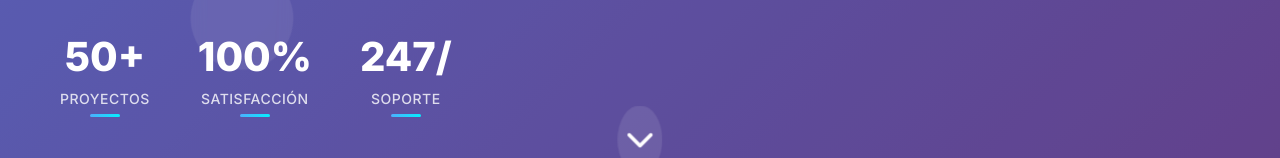
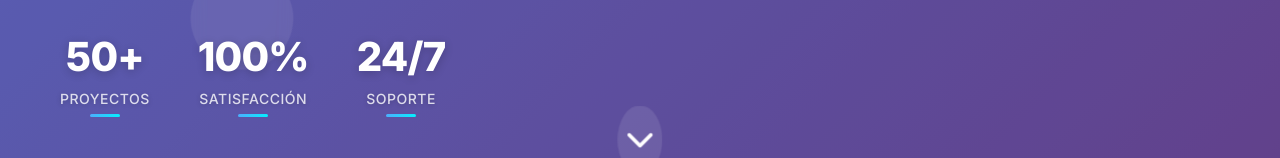
Before and after one commit to GhoulDo/Empresa_Sistem, a plain HTML site: page index.html in a window 1280 px wide. Shown: the part 759-917 px from the top of the page. Drawn offline with Linux system fonts and the light colour scheme.

Commit message:
Mejorar contador animado para estadísticas y ajustar estilos de texto en el cuerpo y etiquetas de estadísticas.

```diff
--- a/script.js
+++ b/script.js
@@ -170,18 +170,79 @@ const observer = new IntersectionObserver((entries) => {
     });
 }, observerOptions);
 
-// Contador animado para estadísticas
+// Contador animado para estadísticas mejorado
 function animateCounter(element, target, duration = 2000) {
+    const originalText = element.textContent;
+
+    // Detectar si es un formato especial como "24/7"
+    if (originalText.includes('/')) {
+        const parts = originalText.split('/');
+        const firstNumber = parseInt(parts[0]);
+        const secondPart = '/' + parts[1];
+
+        let start = 0;
+        const increment = firstNumber / (duration / 16);
+
+        const timer = setInterval(() => {
+            start += increment;
+            if (start >= firstNumber) {
+                element.textContent = firstNumber + secondPart;
+                clearInterval(timer);
+            } else {
+                element.textContent = Math.floor(start) + secondPart;
+            }
+        }, 16);
+        return;
+    }
+
+    // Detectar si termina con %
+    if (originalText.includes('%')) {
+        const number = parseInt(originalText.replace('%', ''));
+        let start = 0;
+        const increment = number / (duration / 16);
+
+        const timer = setInterval(() => {
+            start += increment;
+            if (start >= number) {
+                element.textContent = number + '%';
+                clearInterval(timer);
+            } else {
+                element.textContent = Math.floor(start) + '%';
+            }
+        }, 16);
+        return;
+    }
+
+    // Detectar si termina con +
+    if (originalText.includes('+')) {
+        const number = parseInt(originalText.replace('+', ''));
+        let start = 0;
+        const increment = number / (duration / 16);
+
+        const timer = setInterval(() => {
+            start += increment;
+            if (start >= number) {
+                element.textContent = number + '+';
+                clearInterval(timer);
+            } else {
+                element.textContent = Math.floor(start) + '+';
+            }
+        }, 16);
+        return;
+    }
+
+    // Para números simples
+    const number = parseInt(originalText);
     let start = 0;
-    const increment = target / (duration / 16);
+    const increment = number / (duration / 16);
 
     const timer = setInterval(() => {
         start += increment;
-        if (start >= target) {
-            element.textContent = target + (element.dataset.suffix || '');
+        if (start >= number) {
+            element.textContent = number;
             clearInterval(timer);
         } else {
-            element.textContent = Math.floor(start) + (element.dataset.suffix || '');
+            element.textContent = Math.floor(start);
         }
     }, 16);
 }
@@ -192,16 +253,15 @@ document.addEventListener('DOMContentLoaded', () => {
     const animatedSections = document.querySelectorAll('.services, .portfolio, .about');
     animatedSections.forEach(section => observer.observe(section));
 
-    // Animar contadores en hero
+    // Animar contadores en hero - MEJORADO
     const stats = document.querySelectorAll('.stat-number');
     stats.forEach(stat => {
-        const target = parseInt(stat.textContent.replace(/\D/g, ''));
-        stat.dataset.suffix = stat.textContent.replace(/\d/g, '');
+        const originalText = stat.textContent;
 
         const statObserver = new IntersectionObserver((entries) => {
             entries.forEach(entry => {
                 if (entry.isIntersecting) {
-                    animateCounter(stat, target);
+                    animateCounter(stat, originalText);
                     statObserver.unobserve(stat);
                 }
             });
--- a/styles.css
+++ b/styles.css
@@ -409,6 +409,9 @@ body {
     color: white;
     line-height: 1;
     margin-bottom: 0.5rem;
+    font-family: 'Inter', sans-serif;
+    letter-spacing: -0.02em;
+    text-shadow: 0 2px 10px rgba(0, 0, 0, 0.2);
 }
 
 .stat-label {
@@ -417,6 +420,7 @@ body {
     font-weight: 500;
     text-transform: uppercase;
     letter-spacing: 0.5px;
+    text-shadow: 0 1px 5px rgba(0, 0, 0, 0.2);
 }
 
 .hero-buttons {
@@ -1319,6 +1323,11 @@ body {
 
     .stat-number {
         font-size: 2rem;
+        line-height: 1.1;
+    }
+
+    .stat-label {
+        font-size: 12px;
     }
 
     .services,
```
